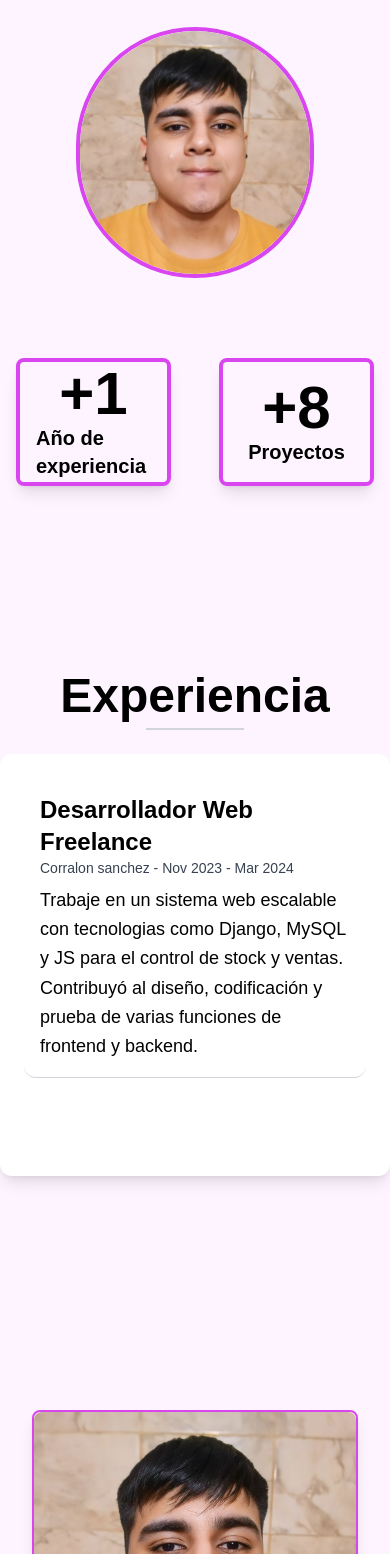
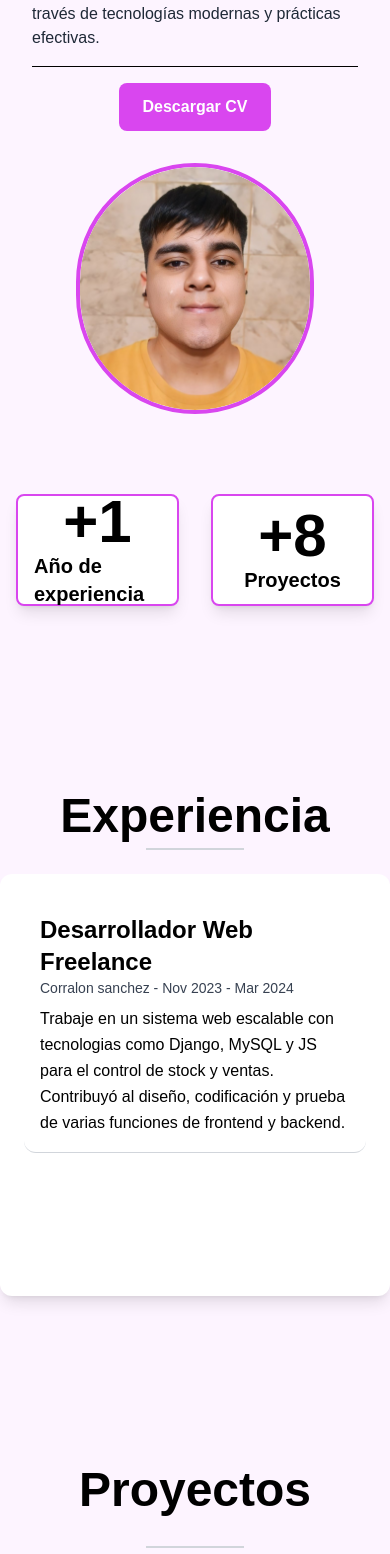
Before and after one commit to guccho6w9/portafolio, a Next.js app: page / in a window 390 px wide. Shown: the part 446-2000 px from the top of the page. Built offline with nearby package versions, Linux system fonts and the light colour scheme.

Commit message:
Add(-): agregado projects, actualizado otros componentes esteticamente

```diff
--- a/src/components/AboutMe.tsx
+++ b/src/components/AboutMe.tsx
@@ -40,20 +40,20 @@ const AboutMe = () => {
           className={`w-full p-8 border-2 rounded-lg shadow-lg transition-transform duration-300 ${
             isDarkMode
               ? "border-teal-500 bg-gradient-to-br from-black to-teal-800 text-white" // Degradado en modo oscuro
-              : "border-fuchsia-500 bg-fuchsia-50 text-black"
-          }`} // Cambiado de border-4 a border-2
+              : " bg-white text-black"
+          }`} //
         >
-          <p className="text-sm md:text-base">
+          <p className="text-base md:text-base sm:text-lg ">
             ¡Hola! Soy Gustavo Quiroga, aunque todos me dicen Agucho. Nací y vivo en Santiago del Estero.
             Comencé mis estudios en la Universidad Nacional de Santiago del Estero, pero debido a la pandemia tuve que hacer una pausa.
             Después, me gradué en el Instituto Tecnológico de Santiago del Estero en la carrera de Programación, y actualmente estoy cursando
-            la Tecnicatura en Ciencia de Datos e Inteligencia Artificial.
-            <p className="text-sm md:text-base">
+            la Tecnicatura en Ciencia de Datos e Inteligencia Artificial.</p>
+            <p className="text-base md:text-base sm:text-lg">
               En los últimos tres años, me he dedicado a aprender y trabajar en proyectos
               para la cursada, personales y también como freelancer. Me apasiona la programación y la cocina, pero también tengo tiempo para disfrutar de la lectura,
               tanto de novelas como de mangas. como hincha fiel del Club Atlético Boca Juniors.
             </p>
-            <p className="text-sm md:text-base"> Espero poder colaborar con vos y aportar todo lo que he aprendido. </p>
+            <p className="text-base md:text-base sm:text-lg"> Espero poder colaborar con vos y aportar todo lo que he aprendido.
           </p>
         </div>
       </div>
--- a/src/components/Bloque_informativo.tsx
+++ b/src/components/Bloque_informativo.tsx
@@ -6,24 +6,25 @@ const CarruselInformativo: React.FC = () => {
   const { isDarkMode } = useTheme();
 
   return (
-    <div className={`flex justify-center md:px-20 md:px-20 md:px-20  xl:mx-20 space-x-12 ${
-      isDarkMode ? 'bg-black' : 'bg-fuchsia-50'
-    } transition-all duration-300 p-4 `}>
+    <div className={`flex justify-center md:px-20 xl:mx-20 space-x-8  ${
+      isDarkMode ? 'bg-gray-950' : 'bg-fuchsia-50'
+    }  p-4`}>
       {/* Cuadro de Experiencia */}
       <div
-        className={`flex flex-col items-center justify-center shadow-lg w-64 h-32 rounded-lg p-4 bg-transparent ${
-          isDarkMode ? 'text-white border-4 border-teal-500' : 'text-black border-4 border-fuchsia-500'
+        className={`flex flex-col items-center justify-center shadow-lg w-56 h-28 rounded-lg p-4 bg-transparent ${
+          isDarkMode ? 'text-white border-4 border-teal-500' : 'bg-white text-black border-2 border-fuchsia-500'
         }`}
       >
+
         <p className="text-6xl font-bold">+1</p>
         <p className="text-xl font-semibold">Año de experiencia</p>
       </div>
 
       {/* Cuadro de Proyectos */}
       <div
-        className={`flex flex-col items-center justify-center shadow-lg w-64 h-32 rounded-lg p-4 bg-transparent ${
-          isDarkMode ?  'text-white border-4 border-teal-500' : 'text-black border-4 border-fuchsia-500'
-        } `}
+        className={`flex flex-col items-center justify-center shadow-lg w-56 h-28 rounded-lg p-4 bg-transparent ${
+          isDarkMode ?  'text-white border-4 border-teal-500' : ' bg-white text-black border-2 border-fuchsia-500'
+        }`}
       >
         <p className="text-6xl font-bold">+8</p>
         <p className="text-xl font-semibold">Proyectos</p>
--- a/src/components/Experience.tsx
+++ b/src/components/Experience.tsx
@@ -81,7 +81,7 @@ const Experience = () => {
             >
               {experience.company} - {experience.duration}
             </p>
-            <p className="text-lg leading-relaxed">{experience.description}</p>
+            <p className="text-base md:text-base sm:text-lg leading-relaxed">{experience.description}</p>
           </div>
         ))}
       </div>
--- a/src/components/Hero.tsx
+++ b/src/components/Hero.tsx
@@ -10,7 +10,7 @@ const Hero = () => {
     <section
       id="hero"
       className={`flex flex-col md:flex-row items-center justify-between py-16 px-8  md:px-20  xl:mx-20 ${
-        isDarkMode ? "bg-black text-white" : "bg-fuchsia-50 text-black"
+        isDarkMode ? "bg-gray-950 text-white" : "bg-fuchsia-50 text-black"
       }`}
     >
       <div className="md:w-3/4 mb-8 md:mb-0 flex flex-col items-center md:items-start">
@@ -38,7 +38,7 @@ const Hero = () => {
         </h2>
 
         <p
-          className={`mt-4 text-xs md:text-sm ${
+          className={`mt-4 text-base md:text-base sm:text-lg ${
             isDarkMode ? "text-gray-300" : "text-gray-800"
           }`}
         >
--- a/src/components/Projects.tsx
+++ b/src/components/Projects.tsx
@@ -0,0 +1,133 @@
+import React from "react";
+import { useTheme } from "@/context/ThemeContext"; // Importa el contexto de tema
+
+const projects = [
+  {
+    title: "Resto Bar 'Lo nuestro'",
+    description:
+      "Mi objetivo fue crear una experiencia minimalista y acogedora para los usuarios que garantiza una experiencia de usuario fluida y satisfactoria. Landing page intuitiva que permite a los usuarios explorar el menú, realizar pedidos y consultar informacion del local.",
+    technologies: ["next", "typescript", "tailwind", "css3"],
+    imageUrl: "/captura_proyecto/resto_bar.jpg",
+    repoUrl: "https://github.com/guccho6w9/resto_bar",
+    websiteUrl: "https://resto-bar-psi.vercel.app/",
+  },
+  {
+    title: "Proyecto 2",
+    description: "Descripción del proyecto 2.",
+    technologies: ["next", "typescript", "tailwind"],
+    imageUrl: "/path/to/image2.jpg",
+    repoUrl: "https://github.com/guccho6w9/proyecto2",
+    websiteUrl: "https://proyecto2.com",
+  },
+  // Puedes agregar más proyectos aquí...
+];
+
+type Technology = "next" | "typescript" | "tailwind" | "css3";
+
+const techIcons: { [key in Technology]: string } = {
+  next: "/iconos/nextjs.svg",
+  typescript: "/iconos/typescript.svg",
+  tailwind: "/iconos/tailwind.svg",
+  css3: "/iconos/css3.svg",
+};
+
+const ProjectCard = ({
+  title,
+  description,
+  technologies,
+  imageUrl,
+  repoUrl,
+  websiteUrl,
+}: any) => {
+  const { isDarkMode } = useTheme(); // Usamos el modo oscuro
+
+  return (
+    <div
+      className={`border py-8 px-4 md:px-10 xl:mx-10 rounded-lg shadow-md transition duration-300 ${
+        isDarkMode
+          ? "border-teal-500 bg-gradient-to-br from-black to-teal-900 text-white"
+          : "bg-white text-black"
+      } w-full md:w-[90%] lg:w-[95%]`} // Ajusta el width y reduce el padding
+    >
+
+      <img
+        src={imageUrl}
+        alt={title}
+        className="w-full h-66 object-cover rounded-md mb-4" // Aumenta la altura de la imagen
+      />
+      <h3 className="text-2xl font-bold">{title}</h3>
+      <p className="mb-4 ">{description}</p>
+      <div className="flex space-x-2 mb-4">
+        {technologies.map((tech: Technology) => (
+          <div
+            key={tech}
+            className={`text-2xl ${isDarkMode ? "text-white" : "text-black"}`}
+          >
+            <img
+              src={techIcons[tech]}
+              alt={`${tech} icon`}
+              className={`w-8 h-8 ${isDarkMode ? "filter invert" : ""}`} // Aplica el filtro invertido en modo oscuro
+            />
+          </div>
+        ))}
+      </div>
+      <div className="flex justify-between">
+        <a
+          href={repoUrl}
+          target="_blank"
+          rel="noopener noreferrer"
+          className="text-blue-500 hover:underline"
+        >
+          Ver repositorio
+        </a>
+        <a
+          href={websiteUrl}
+          target="_blank"
+          rel="noopener noreferrer"
+          className="text-blue-500 hover:underline"
+        >
+          Ver sitio web
+        </a>
+      </div>
+    </div>
+  );
+};
+
+const Projects = () => {
+  const { isDarkMode } = useTheme(); // Usamos el modo oscuro
+
+  return (
+    <div>
+      {/* Título de Proyectos */}
+      <h2
+        id="proyectos"
+        className={`text-5xl font-bold mb-8 text-center ${
+          isDarkMode ? "text-white" : "text-black"
+        }`} // Cambia el color dinámicamente según el tema
+      >
+        Proyectos
+      </h2>
+      {/* Contenedor para centrar la línea */}
+      <div className="flex justify-center mb-6 mt-2">
+        <hr
+          className={`border ${
+            isDarkMode ? "border-gray-600" : "border-gray-300"
+          } w-1/4`}
+        />
+      </div>
+
+      {/* Bloque de tarjetas de proyectos */}
+      <div
+        className={`grid grid-cols-1 md:grid-cols-2 gap-0 transition duration-300 mx-10 md:mx-16 lg:mx-20 ${
+          isDarkMode ? "bg-black text-white" : "bg-fuchsia-50 text-black"
+        }`}
+      >
+        {projects.map((project, index) => (
+          <ProjectCard key={index} {...project} />
+        ))}
+      </div>
+    </div>
+  );
+};
+
+export default Projects;
--- a/src/pages/index.tsx
+++ b/src/pages/index.tsx
@@ -2,21 +2,30 @@ import "@/app/globals.css";
 import Hero from "@/components/Hero";
 import Navbar_menu from "@/components/Navbar_menu";
 import BloqueInformativo from "@/components/Bloque_informativo";
-import { ThemeProvider } from "@/context/ThemeContext";
+import { ThemeProvider, useTheme } from "@/context/ThemeContext"; // Importar useTheme
 import AboutMe from "@/components/AboutMe";
 import Experience from "@/components/Experience";
+import Projects from "@/components/Projects";
+
+const HomeContent = () => {
+  const { isDarkMode } = useTheme(); // Obtener el estado del tema
+
+  return (
+    <div className={`min-h-screen ${isDarkMode ? "bg-black text-gray-200" : "bg-fuchsia-50 text-gray-100"}`}>
+      <Navbar_menu />
+      <Hero />
+      <BloqueInformativo />
+      <Experience />
+      <Projects />
+      <AboutMe />
+    </div>
+  );
+};
 
 export default function Home() {
   return (
     <ThemeProvider>
-      <div className="min-h-screen bg-gray-900 text-gray-100 dark:bg-gray-800 dark:text-gray-200">
-        <Navbar_menu />
-        <Hero />
-        <BloqueInformativo />
-        <Experience />
-        <AboutMe />
-
-      </div>
+      <HomeContent />
     </ThemeProvider>
   );
 }
```
Also changed, not shown: src/components/Navbar_menu.tsx (+34 -11 lines).
